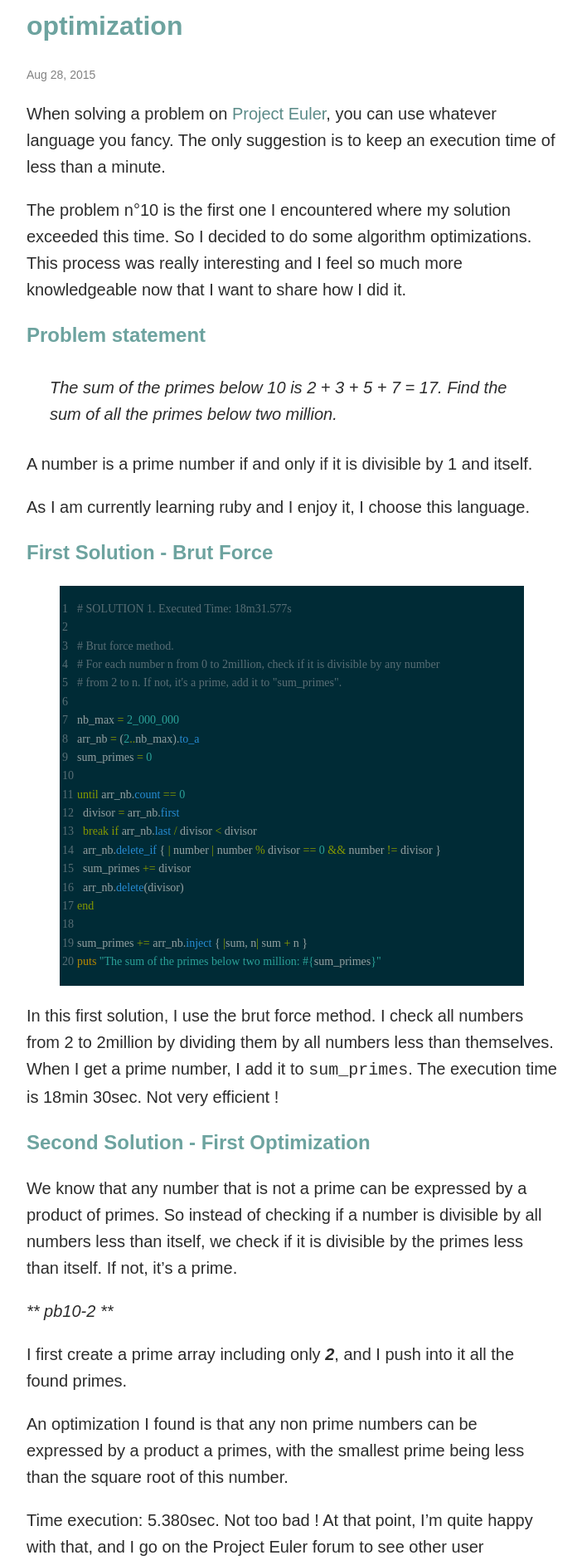
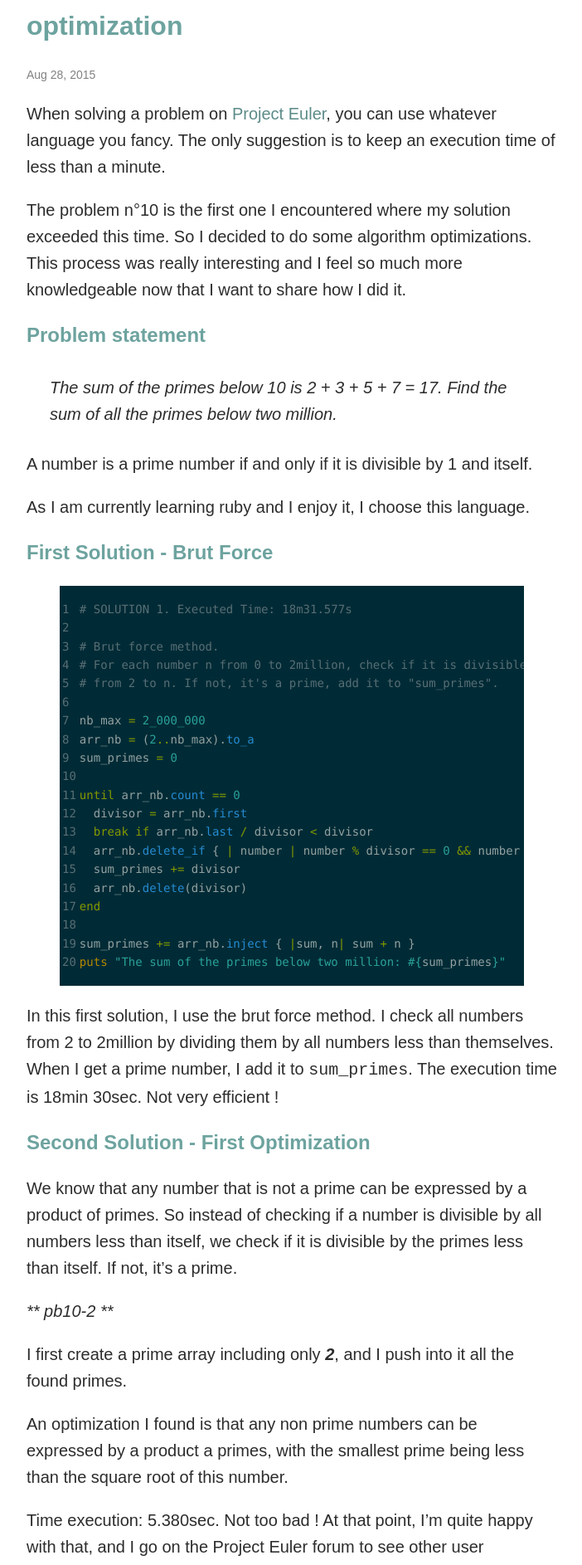
Before and after one commit to florianmainguy/florianmainguy.github.io, a Jekyll site: the page built from _posts/2015-08-28-sum-of-prime-numbers-program-optimization.markdown, in a window 1280 px wide. Shown: the part 416-2302 px from the top of the page at 83% size, without its empty margins (288-990 px from the left). Built offline with Jekyll 4.4.1, drawn with Linux system fonts in a browser that asks for light colours.

Commit message:
restructuration

```diff
--- a/_sass/_solarized-dark.scss
+++ b/_sass/_solarized-dark.scss
@@ -14,7 +14,7 @@ green     #859900  operators, other keywords
 */
 
 .highlight pre {
-    font-family: "Menlo Regular";
+    font-family: Menlo;
     font-size: 14px;
 }
 .highlight pre code { display: block; white-space: pre; overflow-x: auto; word-wrap: normal;}
```
